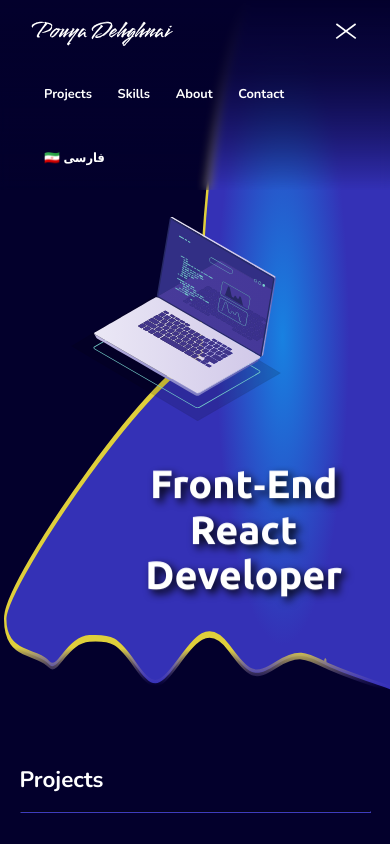
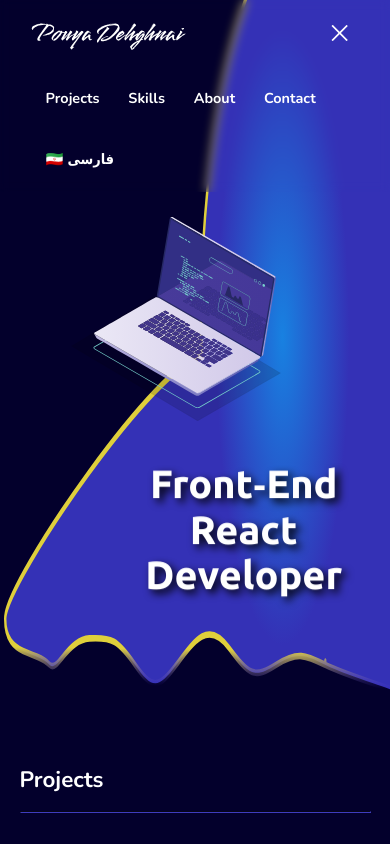
Before and after one commit to pouyadh/personal-website, a React (Create React App) app: page / in a window 390 px wide. Both pictures are taken after a click on the icon 345 px from the left and 31 px from the top of the page. Shown: the top 844 px of the page. Built offline with nearby package versions, Linux system fonts and the light colour scheme.

Commit message:
add animated hamberger button for navbar, some improvements

```diff
--- a/src/containers/Navbar/Navbar.jsx
+++ b/src/containers/Navbar/Navbar.jsx
@@ -1,9 +1,89 @@
 import React, { useState } from "react";
 import "./Navbar.scss";
-import { ReactComponent as Logo } from "../../assets/logo.svg";
-import { ReactComponent as NavHambergerSVG } from "../../assets/nav-hamberger.svg";
+import { ReactComponent as LogoSVG } from "../../assets/logo.svg";
 import classNames from "classnames";
 import { FormattedMessage } from "react-intl";
+import { motion } from "framer-motion";
+
+const v = {
+  ltb: {
+    close: {
+      x1: "0%",
+      x2: "100%",
+    },
+    open: {
+      x1: "50%",
+      x2: "50%",
+    },
+  },
+  lc1: {
+    close: {
+      rotate: 0,
+    },
+    open: {
+      rotate: 45,
+    },
+  },
+  lc2: {
+    close: {
+      rotate: 0,
+    },
+    open: {
+      rotate: -45,
+    },
+  },
+};
+
+const Hamberger = ({ closed, ...props }) => (
+  <svg
+    viewBox="0 0 24 18"
+    fill="none"
+    xmlns="http://www.w3.org/2000/svg"
+    {...props}
+  >
+    <motion.line
+      y1="1"
+      x2="24"
+      y2="1"
+      stroke="white"
+      strokeWidth="2"
+      initial="close"
+      animate={closed ? "close" : "open"}
+      variants={v.ltb}
+    />
+    <motion.line
+      y1="9"
+      x2="24"
+      y2="9"
+      stroke="white"
+      strokeWidth="2"
+      initial="close"
+      transform-origin="12px 9px"
+      animate={closed ? "close" : "open"}
+      variants={v.lc1}
+    />
+    <motion.line
+      y1="9"
+      x2="24"
+      y2="9"
+      stroke="white"
+      strokeWidth="2"
+      initial="close"
+      animate={closed ? "close" : "open"}
+      variants={v.lc2}
+    />
+    <motion.line
+      y1="17"
+      x2="24"
+      y2="17"
+      stroke="white"
+      strokeWidth="2"
+      initial="close"
+      animate={closed ? "close" : "open"}
+      variants={v.ltb}
+    />
+  </svg>
+);
 
 const Navbar = ({ locale }) => {
   const [isOpen, setIsOpen] = useState(false);
@@ -16,9 +96,20 @@ const Navbar = ({ locale }) => {
   };
   return (
     <nav className={classNames({ open: isOpen })}>
-      <Logo
+      <motion.div
+        className="container"
+        animate={{ height: isOpen ? "12em" : "4em" }}
+      >
+        <LogoSVG
+          width={undefined}
+          height={undefined}
           className="logo"
           onClick={() => window.location.replace(window.location.pathname)}
+        />
+        <Hamberger
+          className="hamberger"
+          onClick={() => setIsOpen(!isOpen)}
+          closed={!isOpen}
         />
         <ul>
           {["projects", "skills", "about", "contact"].map((item) => (
@@ -33,10 +124,7 @@ const Navbar = ({ locale }) => {
             {locale !== "en" && <a href="?lang=en">English 🇬🇧</a>}
           </li>
         </ul>
-      <NavHambergerSVG
-        className="hamberger"
-        onClick={() => setIsOpen(!isOpen)}
-      />
+      </motion.div>
     </nav>
   );
 };
--- a/src/containers/Navbar/Navbar.scss
+++ b/src/containers/Navbar/Navbar.scss
@@ -1,48 +1,54 @@
 nav {
   position: fixed;
   width: 100%;
-  min-height: 4em;
-  font-size: 1rem;
   top: 0;
   left: 0;
   z-index: 20;
-  display: flex;
-  background: linear-gradient(180deg, var(--color-body-bg), 70%, #0f0a4900);
-
+  background: var(--navbar-bg);
   backdrop-filter: blur(5px);
 
+  .container {
+    display: flex;
     align-items: center;
     padding: 0 8%;
-  transition: all 1s ease;
+
     .d-open {
       display: none;
     }
     .hamberger {
-    height: 1em;
       display: none;
+      padding: 0.5rem;
+      height: 2rem;
+      line {
+        // this is because of a bug in the framer-motion library
+        // the bug is that if the display of the component is none in the inital page load, it adds the transform-origin(0px 0px) to the it's styles.
+        transform-origin: 12px 9px !important;
+      }
     }
 
     .logo {
-    margin: 1.1em 0;
-    height: 1.7em;
-    transform: translateY(8%);
+      margin: 1rem 0;
+      height: 1.7rem;
+      transform: translateY(15%);
       cursor: pointer;
     }
     ul {
-    margin-left: 2.3em;
+      margin: 0 2rem;
       display: flex;
       align-items: center;
-    list-style: none;
-    transition: all 1s ease;
-    flex-wrap: wrap;
       li {
-      //background-color: blue;
+        display: block;
+        line-height: 0;
+        &::before {
+          display: none;
+        }
         a {
-        display: inline-block;
-        padding: 1.5em 1em;
+          line-height: 1;
+          display: block;
           text-decoration: none;
           color: white;
-        font-size: 0.8em;
+          font-size: 0.9rem;
+          padding: 1.6em 1em;
           font-weight: bold;
           white-space: nowrap;
           &:hover {
@@ -51,36 +57,21 @@ nav {
         }
       }
     }
-  &.open {
-    .d-open {
-      display: unset;
-    }
-    .d-close {
-      display: none;
-    }
-    ul {
-      display: flex;
-      height: 8em;
-      opacity: 1;
-      margin: 0;
-    }
-  }
 
-  @media screen and (max-width: 1100px) {
-    justify-content: flex-start;
-  }
-  @media screen and (max-width: 700px) {
+    @media screen and (max-width: 920px) {
       justify-content: space-between;
       flex-wrap: wrap;
+      overflow: hidden;
+      height: 4em;
       ul {
-      height: 0em;
+        margin: 0;
+        flex-wrap: wrap;
+        width: 100%;
         overflow: hidden;
-      opacity: 0;
-      order: 3;
-      width: 100%;
       }
       .hamberger {
         display: block;
       }
     }
   }
+}
```
Lines whose indentation alone changed are shown as unchanged.
